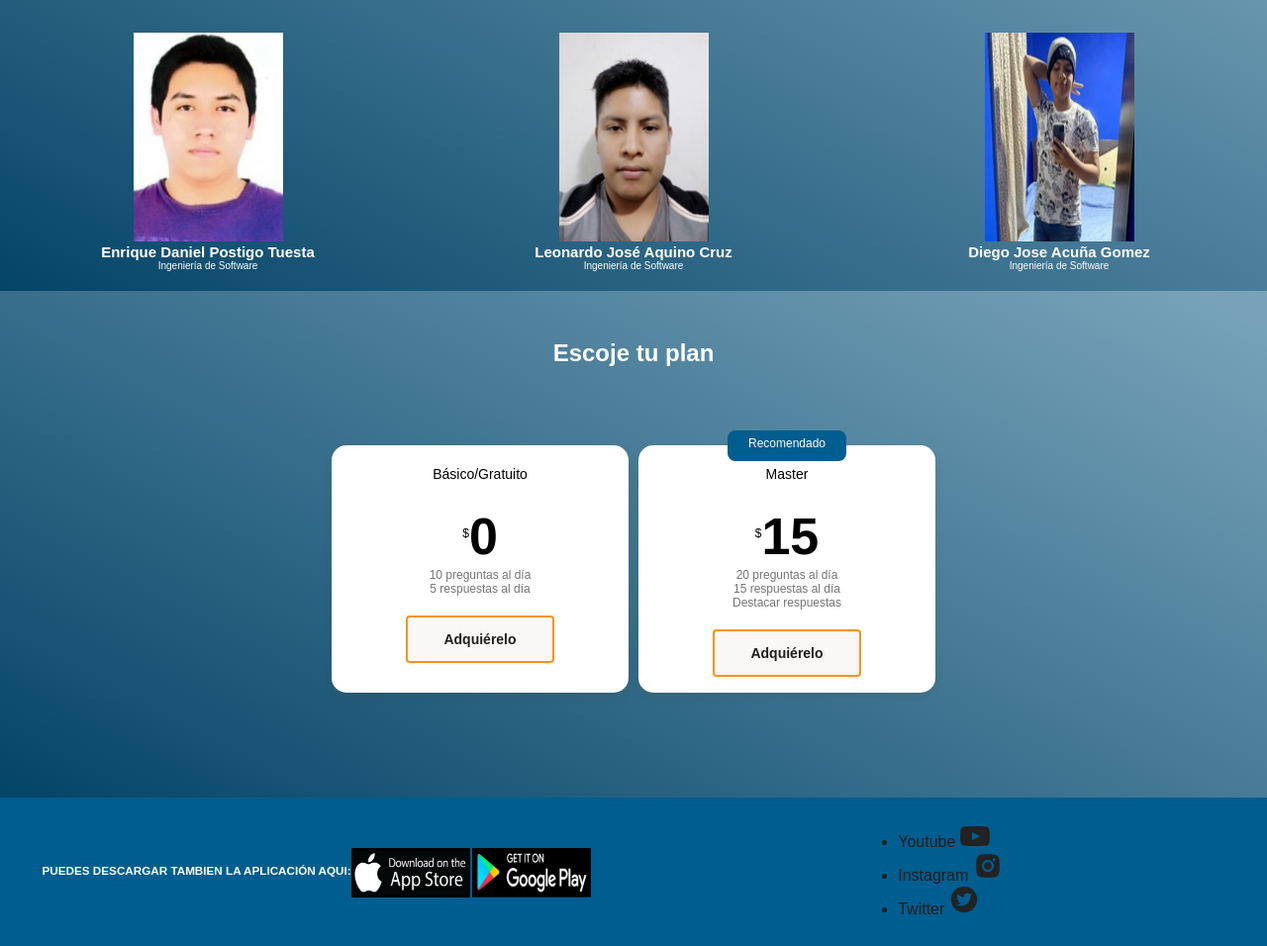
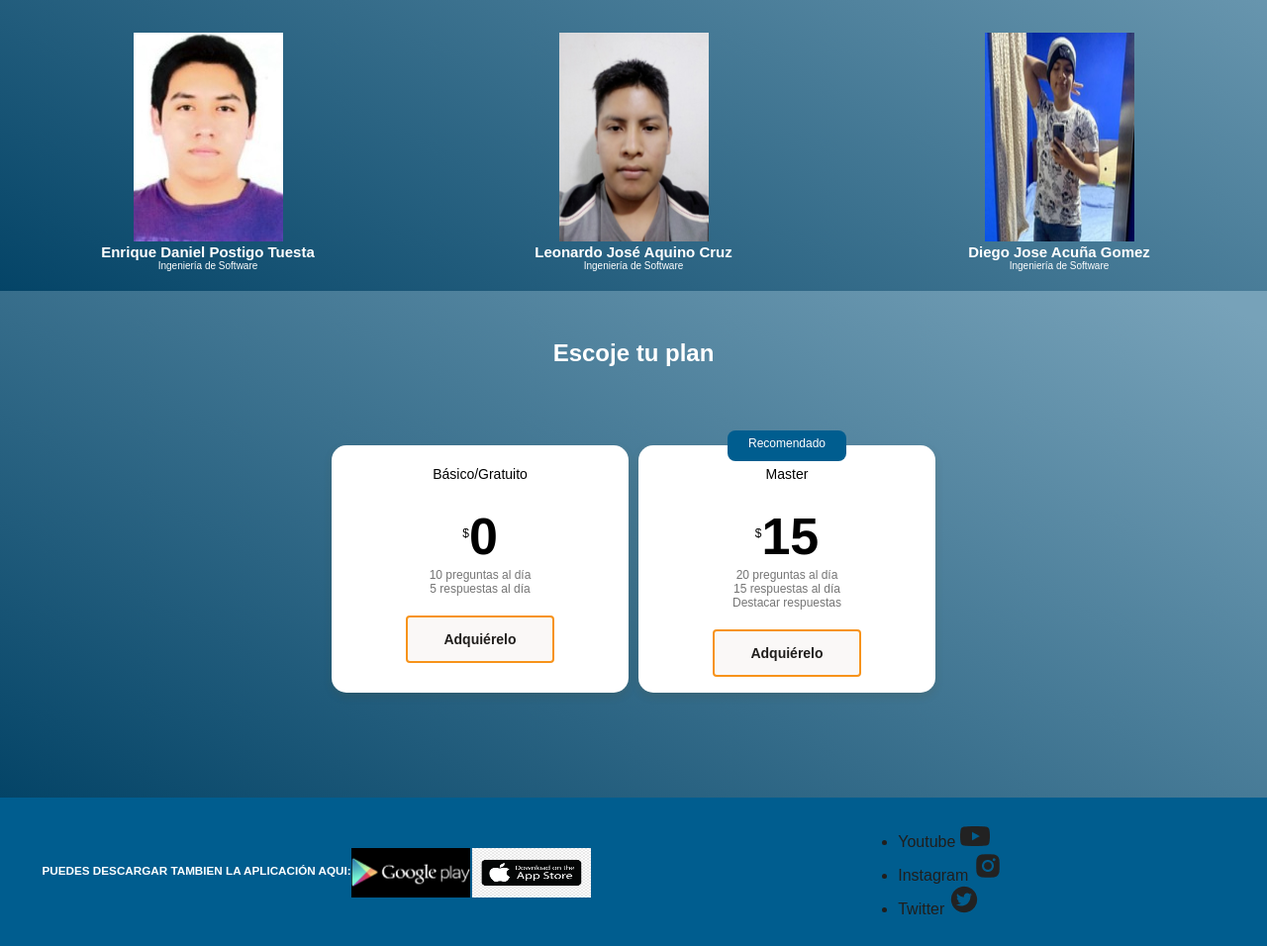
Before and after one commit to MentalSol/LadingPage, a plain HTML site: page index.html in a window 1280 px wide. Shown: the part 2612-3568 px from the top of the page at 99% size. Drawn offline with Linux system fonts and the light colour scheme.

Commit message:
feat:test

```diff
--- a/index.html
+++ b/index.html
@@ -159,8 +159,8 @@
         </div>
 
         <div class="footer-image">
-            <img src="/assets/img/apple.png" alt="">
-            <img src="/assets/img/google.png" alt="">
+            <img src="/assets/img/TWVMP5PJCNERZA5YIAQRHB7PWU.webp" alt="">
+            <img src="/assets/img/png-clipart-app-store-mobile-app-itunes-ios-apple-text-label.png" alt="">
         </div>
 
     </section>
```
Also changed, not shown: assets/img/TWVMP5PJCNERZA5YIAQRHB7PWU.webp (added), assets/img/png-clipart-app-store-mobile-app-itunes-ios-apple-text-label.png (added).
